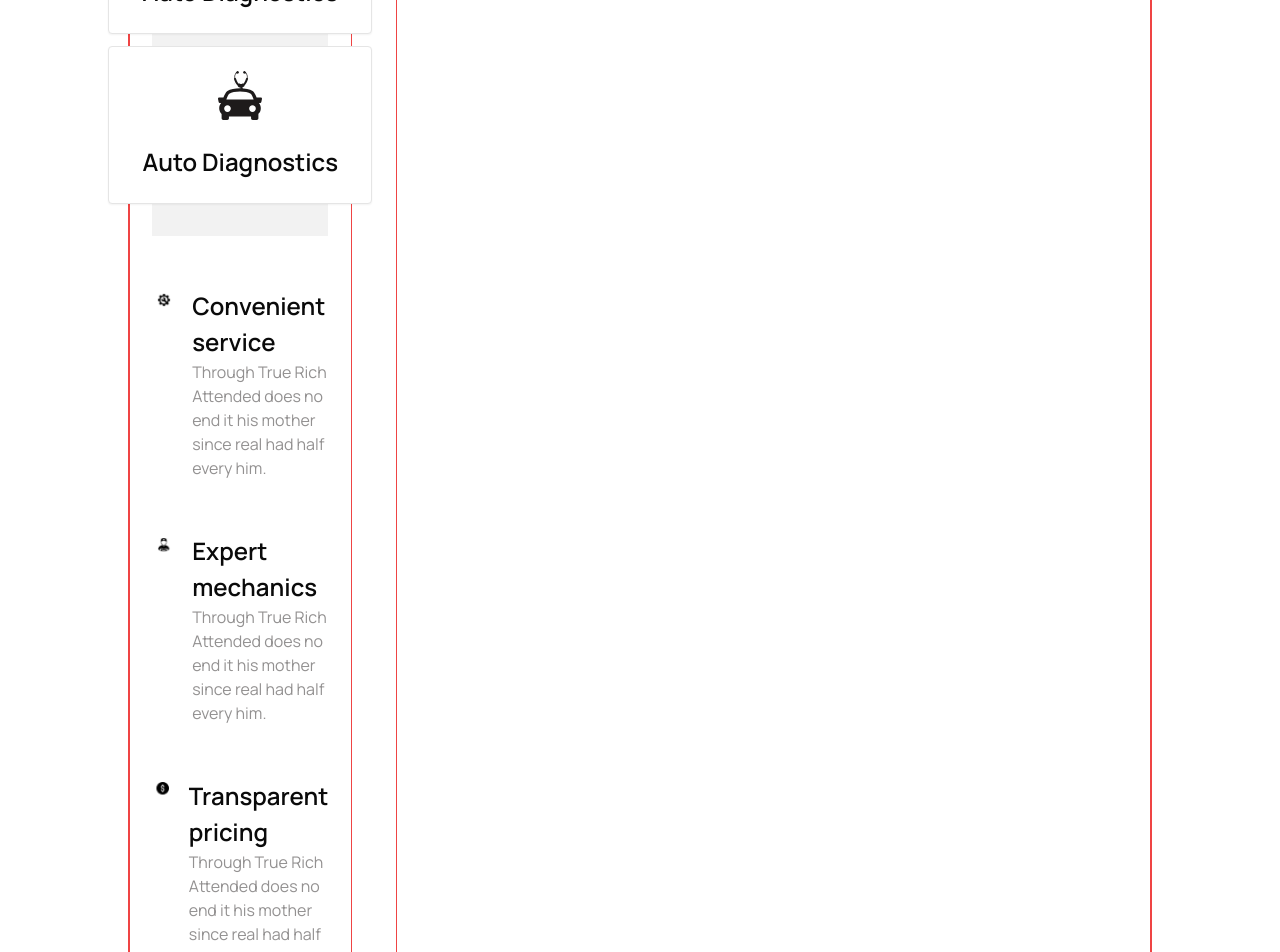
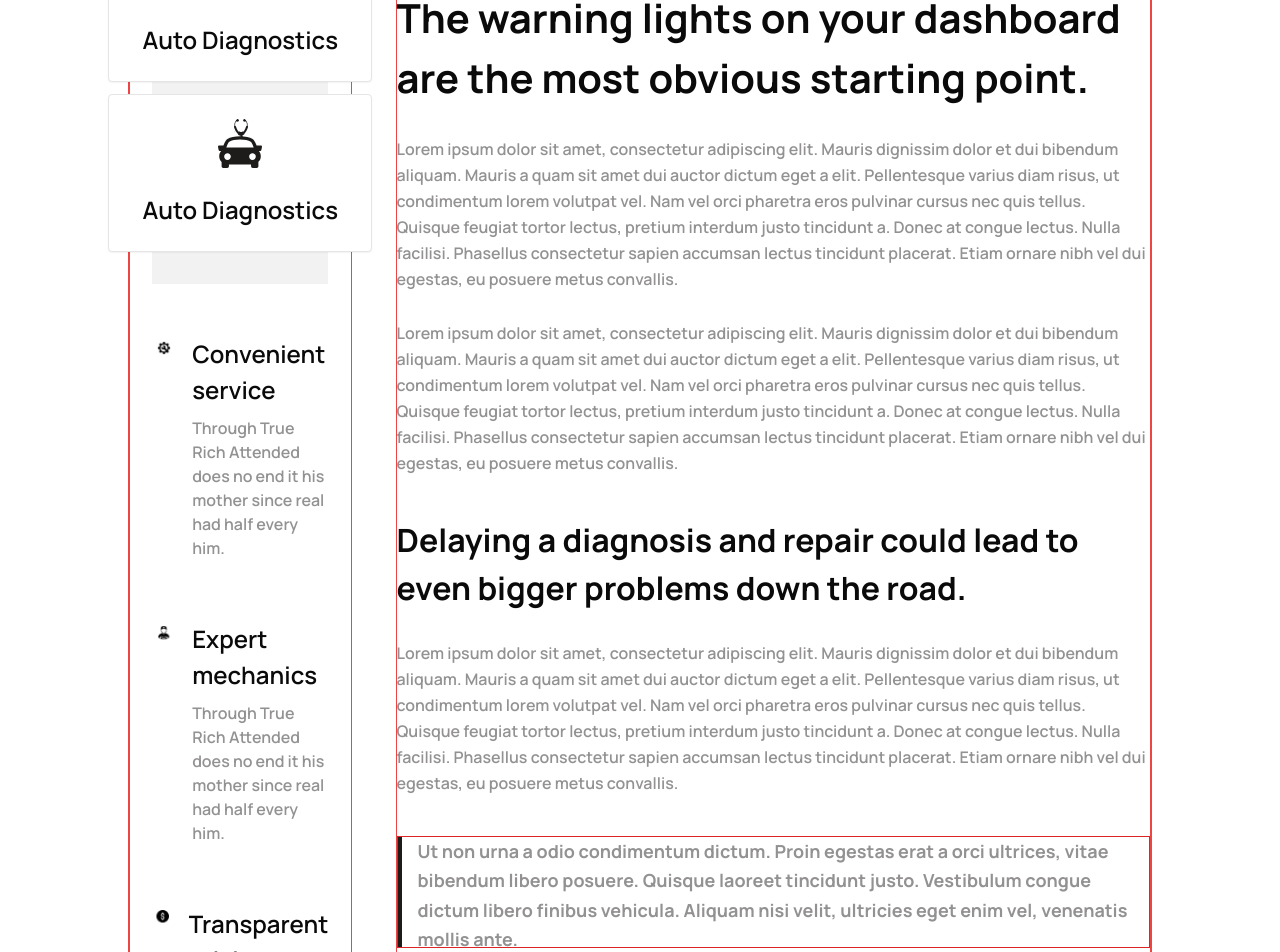
Before and after one commit to w3ngithub/revive-motors, a Next.js app: page /services in a window 1280 px wide. Shown: the part 620-1572 px from the top of the page. Built offline with nearby package versions, Linux system fonts and the light colour scheme.

Commit message:
feat: service page comp

```diff
--- a/src/components/custom-components/header/about-sidebar-second.tsx
+++ b/src/components/custom-components/header/about-sidebar-second.tsx
@@ -21,8 +21,8 @@ const AboutSidebarSecond = () => {
                 />
               </div>
               <div className="max-w-[360px]">
-                <p className="text-t2 font-semibold">{service.title}</p>
-                <p className="text-b2 text-customColor-grey max-w-[266px]">
+                <p className="text-t2 font-semibold ">{service.title}</p>
+                <p className="text-b2 font-semibold text-customColor-grey max-w-[266px] my-2">
                   {service.description}
                 </p>
               </div>
--- a/src/components/custom-components/services-diagnostics.tsx
+++ b/src/components/custom-components/services-diagnostics.tsx
@@ -7,9 +7,9 @@ import Image from "next/image";
 const ServicesDiagnostics = () => {
   // service-diagnostics
   return (
-    <section className="container">
+    <section className="container mb-11">
       <div>
-        <h1 className="text-h1 text-customColor-black font-bold my-5">
+        <h1 className="text-h1 text-customColor-black font-bold my-11 ">
           Auto Diagnostics
         </h1>
 
@@ -18,7 +18,7 @@ const ServicesDiagnostics = () => {
             <AboutSidebar />
             <AboutSidebarSecond />
           </div>
-          <div className="sm:col-span-9 border border-red-500 gap-6">
+          <div className="sm:col-span-9 border border-red-500 space-y-10">
             <div className="relative border border-green-800 w-[full] h-[334px]">
               <Image
                 src="/project/service-diagnostics.png"
@@ -30,8 +30,63 @@ const ServicesDiagnostics = () => {
                 // height={334}
               />
             </div>
-            <div>2</div>
-            <div>3</div>
+            <div className="flex flex-col gap-7">
+              <h4 className="text-h4 font-bold">
+                The warning lights on your dashboard are the most obvious
+                starting point.
+              </h4>
+              <p className="text-b2 font-semibold text-customColor-grey leading-relaxed ">
+                Lorem ipsum dolor sit amet, consectetur adipiscing elit. Mauris
+                dignissim dolor et dui bibendum aliquam. Mauris a quam sit amet
+                dui auctor dictum eget a elit. Pellentesque varius diam risus,
+                ut condimentum lorem volutpat vel. Nam vel orci pharetra eros
+                pulvinar cursus nec quis tellus. Quisque feugiat tortor lectus,
+                pretium interdum justo tincidunt a. Donec at congue lectus.
+                Nulla facilisi. Phasellus consectetur sapien accumsan lectus
+                tincidunt placerat. Etiam ornare nibh vel dui egestas, eu
+                posuere metus convallis.
+              </p>
+              <p className="text-b2 font-semibold text-customColor-grey leading-relaxed">
+                Lorem ipsum dolor sit amet, consectetur adipiscing elit. Mauris
+                dignissim dolor et dui bibendum aliquam. Mauris a quam sit amet
+                dui auctor dictum eget a elit. Pellentesque varius diam risus,
+                ut condimentum lorem volutpat vel. Nam vel orci pharetra eros
+                pulvinar cursus nec quis tellus. Quisque feugiat tortor lectus,
+                pretium interdum justo tincidunt a. Donec at congue lectus.
+                Nulla facilisi. Phasellus consectetur sapien accumsan lectus
+                tincidunt placerat. Etiam ornare nibh vel dui egestas, eu
+                posuere metus convallis.
+              </p>
+            </div>
+            {/* /// */}
+            <div className="flex flex-col gap-7">
+              <p className="text-t1 font-bold">
+                Delaying a diagnosis and repair could lead to even bigger
+                problems down the road.
+              </p>
+              <p className="text-b2 font-semibold text-customColor-grey leading-relaxed ">
+                Lorem ipsum dolor sit amet, consectetur adipiscing elit. Mauris
+                dignissim dolor et dui bibendum aliquam. Mauris a quam sit amet
+                dui auctor dictum eget a elit. Pellentesque varius diam risus,
+                ut condimentum lorem volutpat vel. Nam vel orci pharetra eros
+                pulvinar cursus nec quis tellus. Quisque feugiat tortor lectus,
+                pretium interdum justo tincidunt a. Donec at congue lectus.
+                Nulla facilisi. Phasellus consectetur sapien accumsan lectus
+                tincidunt placerat. Etiam ornare nibh vel dui egestas, eu
+                posuere metus convallis.
+              </p>
+            </div>
+
+            {/* //// */}
+            <div className="flex flex-row gap-6 justify-center h-[112px] border border-red-600">
+              <p className="text-b1 font-bold text-customColor-grey leading-relaxed border-l-4 border-customColor-black pl-4 ">
+                Ut non urna a odio condimentum dictum. Proin egestas erat a orci
+                ultrices, vitae bibendum libero posuere. Quisque laoreet
+                tincidunt justo. Vestibulum congue dictum libero finibus
+                vehicula. Aliquam nisi velit, ultricies eget enim vel, venenatis
+                mollis ante.
+              </p>
+            </div>
           </div>
         </div>
       </div>
```
